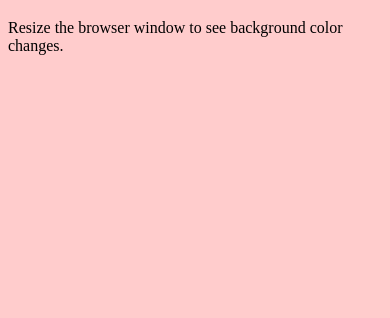
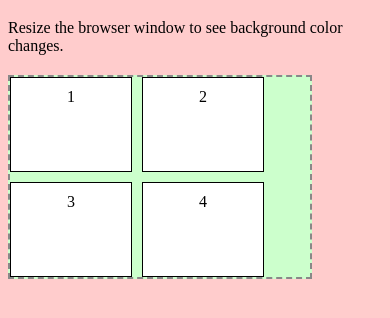
Before and after one commit to littleteacupdev/pract-rwd, a plain HTML site: page index.html in a window 390 px wide. Shown: the part 98-416 px from the top of the page. Drawn offline with Linux system fonts and the light colour scheme.

Commit message:
Add responsive flexbox layout and enhance background color transitions

```diff
--- a/index.html
+++ b/index.html
@@ -9,5 +9,11 @@
 <body>
     <h1>Responsive Web Design Test</h1>
     <p>Resize the browser window to see background color changes.</p>
+    <div class="flex-container">
+        <div class="flex-item">1</div>
+        <div class="flex-item">2</div>
+        <div class="flex-item">3</div>
+        <div class="flex-item">4</div>
+    </div>
 </body>
 </html>
--- a/style.css
+++ b/style.css
@@ -1,49 +1,96 @@
 body {
-    background-color: lightblue; /* Default background color */
+    background-color: lightblue;
+    /* Default background color */
     transition: background 0.3s;
 }
 
 /* For screens smaller than 600px */
 @media (max-width: 599px) {
     body {
-        background-color: lightgreen; /* Small screens */
+        background-color: lightgreen;
+        /* Small screens */
     }
 }
 
 /* For screens up to 600px (overlaps with previous, for demonstration) */
 @media (max-width: 600px) {
     body {
-        background-color: #ffcccc; /* Slightly larger small screens */
+        background-color: #ffcccc;
+        /* Slightly larger small screens */
     }
 }
 
 /* For screens between 600px and 899px */
 @media (min-width: 600px) and (max-width: 899px) {
     body {
-        background-color: lightpink; /* Medium screens */
+        background-color: lightpink;
+        /* Medium screens */
     }
 }
 
 /* For screens between 601px and 1024px (overlaps with previous, for demonstration) */
 @media (min-width: 601px) and (max-width: 1024px) {
     body {
-        background-color: #ccffcc; /* Larger medium screens */
+        background-color: #ccffcc;
+        /* Larger medium screens */
     }
 }
 
 /* For screens 900px and above */
 @media (min-width: 900px) {
     body {
-        background-color: cyan; /* Large screens */
+        background-color: cyan;
+        /* Large screens */
     }
 }
 
 /* For screens 1025px and above (overlaps with previous, for demonstration) */
 @media (min-width: 1025px) {
     body {
-        background-color: #ccccff; /* Extra large screens */
+        background-color: #ccccff;
+        /* Extra large screens */
     }
 }
+
+.flex-container {
+    display: flex;
+    flex-direction: row;
+    gap: 10px;
+    margin: 20px 0;
+    justify-content: flex-start;
+    height: 200px;
+    width: 300px;
+    /* Fixed width smaller than 4 * 100px + gaps */
+    background-color: #ccffcc;
+    align-items: stretch;
+    /* Align items to stretch */
+    border: 2px dashed #888;
+    /* Visualize container */
+}
+
+.flex-item {
+    padding: 10px;
+    border: 1px solid black;
+    background: #fff;
+    flex-basis: 100px;
+    text-align: center;
+    flex-grow: 0;
+    flex-shrink: 1;
+}
+
+
+/* .flex-item:nth-child(2) {
+    align-self: flex-end; /* Need apply height, Try other values like flex-start, flex-end *
+} */
+
+.flex-container {
+    flex-wrap: wrap;
+    /* Change to wrap or wrap-reverse */
+    /* Optional: combine with flex-direction for different effects */
+    flex-direction: row;
+    /* Try column, row-reverse, column-reverse */
+}
+
 
 /*
 Explanation:
```
